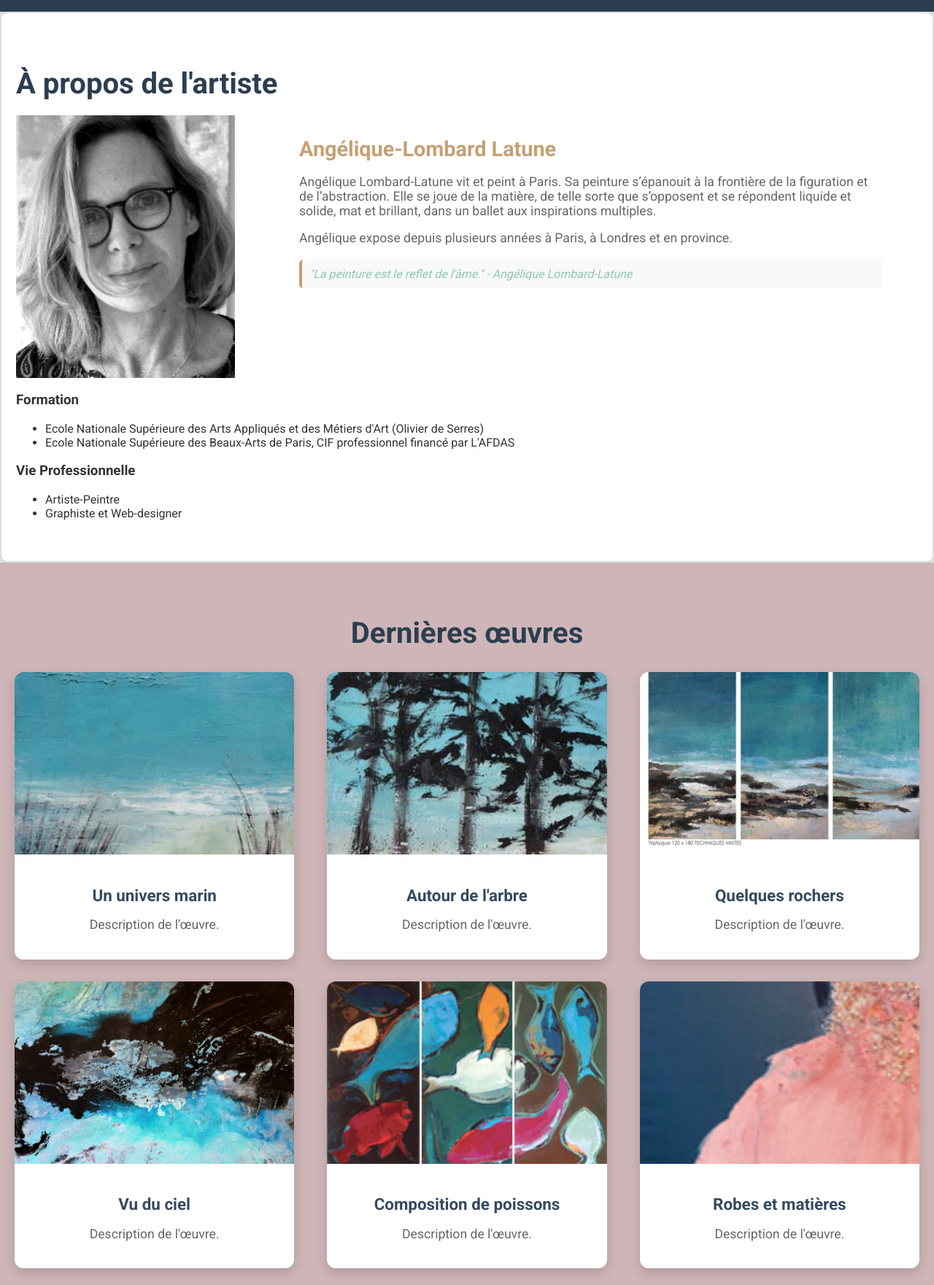
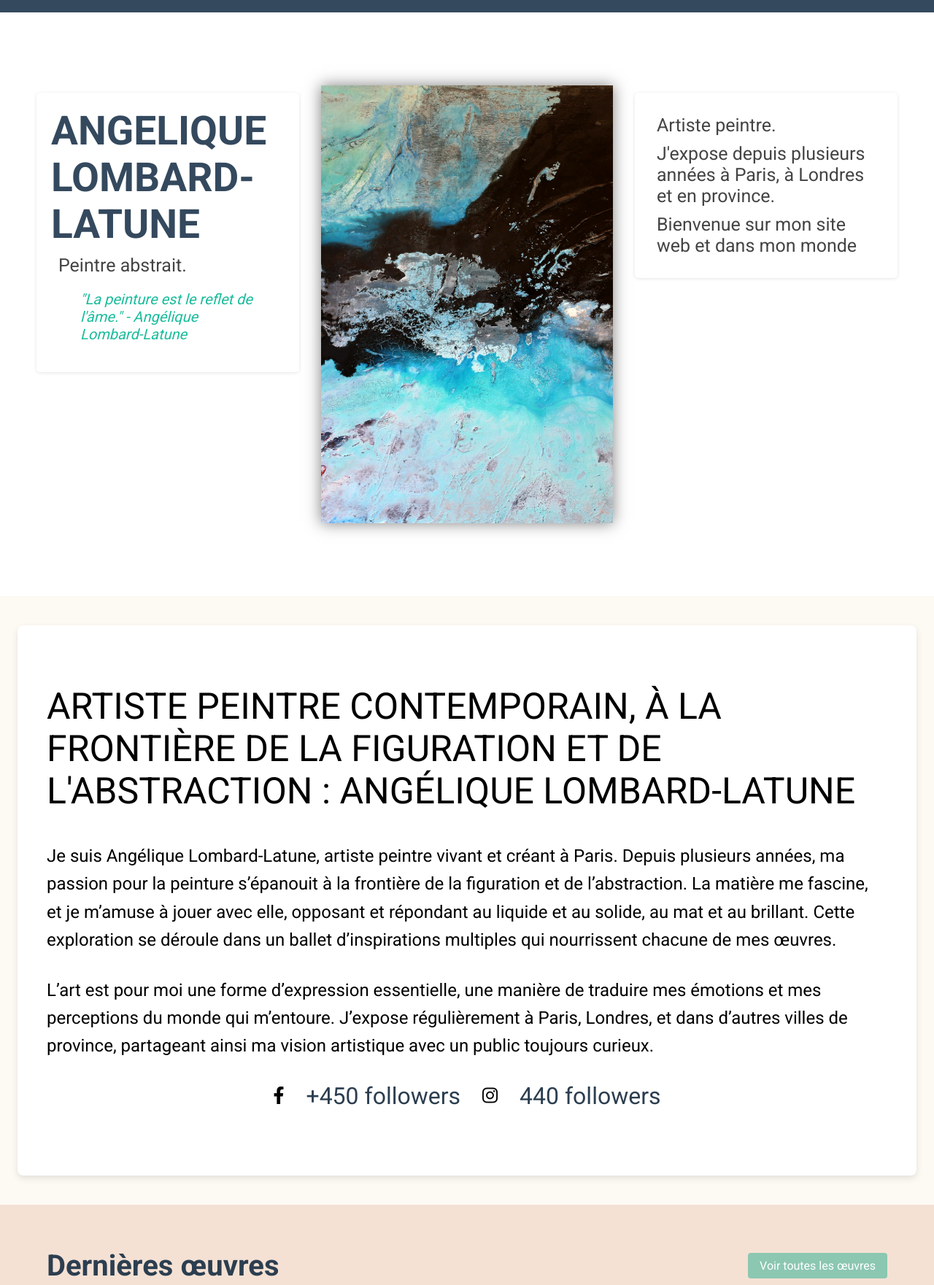
Before and after one commit to Jordan-celton/Ang-lique-Lombard, a plain HTML site: page index.html in a window 1280 px wide. Shown: the part 71-1832 px from the top of the page at 73% size. Drawn offline with Linux system fonts and the light colour scheme.

Commit message:
change style page

```diff
--- a/index.html
+++ b/index.html
@@ -13,6 +13,9 @@
     <link href="https://fonts.googleapis.com/css2?family=Roboto:wght@400;500;700&display=swap" rel="stylesheet">
     <link rel="stylesheet" href="https://cdnjs.cloudflare.com/ajax/libs/font-awesome/6.0.0-beta3/css/all.min.css">
     <link rel="stylesheet" href="style.css">
+    <link rel="preconnect" href="https://fonts.googleapis.com">
+    <link rel="preconnect" href="https://fonts.gstatic.com" crossorigin>
+    <link href="https://fonts.googleapis.com/css2?family=Dancing+Script:wght@400..700&display=swap" rel="stylesheet">
 </head>
 
 <body>
@@ -32,39 +35,65 @@
 
 <!-- Section À propos -->
 <section id="about">
-    <h2>À propos de l'artiste</h2>
+
     <div class="about-content">
-        <img src="./Angelque-Lombard-Latune_WEB.jpg" alt="Angélique Lombard-Latune" class="artist-image">
         <div class="about-bio">
-            <h3>Angélique-Lombard Latune</h3>
-            <p>Angélique Lombard-Latune vit et peint à Paris. Sa peinture s’épanouit à la frontière de la figuration et
-                de l’abstraction. Elle se joue de la matière, de telle sorte que s’opposent et se répondent liquide et
-                solide, mat et brillant, dans un ballet aux inspirations multiples.</p>
-            <p>Angélique expose depuis plusieurs années à Paris, à Londres et en province.</p>
+            <h3>ANGELIQUE LOMBARD-LATUNE</h3>
+            <p>Peintre abstrait.</p>
+
             <blockquote>"La peinture est le reflet de l'âme." - Angélique Lombard-Latune</blockquote>
         </div>
+        <img src="./tableaux/Angelque-Lombard-Latune-oeuvre-800-WEB.jpg" alt="Angélique Lombard-Latune"
+            class="artist-image">
+        <div class="about-education">
+
+
+                <p>Artiste peintre.</p>
+                <p>J'expose depuis plusieurs années à Paris, à Londres et en province.</p>
+                <p>Bienvenue sur mon site web et dans mon monde</p>
+
+        </div>
     </div>
-        <div class="about-education">
-            <h3>Formation</h3>
-            <ul>
-                <li>Ecole Nationale Supérieure des Arts Appliqués et des Métiers d'Art (Olivier de Serres)</li>
-                <li>Ecole Nationale Supérieure des Beaux-Arts de Paris, CIF professionnel financé par L'AFDAS</li>
-            </ul>
-        </div>
-        <div class="about-career">
-            <h3>Vie Professionnelle</h3>
-            <ul>
-                <li>Artiste-Peintre</li>
-                <li>Graphiste et Web-designer</li>
-            </ul>
-        </div>
+
+</section>
+<section class="presentation">
+    <h1>ARTISTE PEINTRE CONTEMPORAIN, À LA FRONTIÈRE DE LA FIGURATION ET DE L'ABSTRACTION : ANGÉLIQUE LOMBARD-LATUNE
+    </h1>
+    <p>Je suis Angélique Lombard-Latune, artiste peintre vivant et créant à Paris. Depuis plusieurs années, ma passion
+        pour la
+        peinture s’épanouit à la frontière de la figuration et de l’abstraction. La matière me fascine, et je m’amuse à
+        jouer
+        avec elle, opposant et répondant au liquide et au solide, au mat et au brillant. Cette exploration se déroule
+        dans un
+        ballet d’inspirations multiples qui nourrissent chacune de mes œuvres.</p>
+
+    <p>L’art est pour moi une forme d’expression essentielle, une manière de traduire mes émotions et mes perceptions
+        du monde
+        qui m’entoure. J’expose régulièrement à Paris, Londres, et dans d’autres villes de province, partageant ainsi ma
+        vision
+        artistique avec un public toujours curieux.</p>
+
+    <div class="social-media">
+        <a href="https://www.facebook.com/angelique.lombardlatune?locale=fr_FR" target="_blank" aria-label="Facebook">
+            <i class="fab fa-facebook-f"></i>
+        </a>
+        <span id="facebook-followers">+450  followers</span> <!-- Remplacez par votre nombre de followers -->
+
+        <a href="https://www.instagram.com/angeliquelombardlatune/" target="_blank" aria-label="Instagram">
+            <i class="fab fa-instagram"></i>
+        </a>
+        <span id="instagram-followers">440 followers</span> <!-- Remplacez par votre nombre de followers -->
     </div>
 </section>
 
 
+
 <!-- Section Galerie -->
 <section id="gallery">
-    <h2>Dernières œuvres</h2>
+    <div class="gallery-header">
+        <h2>Dernières œuvres</h2>
+        <a href="tableaux.html" class="view-all-works">Voir toutes les œuvres</a>
+    </div>
     <div class="gallery-container">
         <div class="gallery-item">
             <img src="/tableaux/univers-marin2.jpg" alt="Un univers marin">
@@ -108,29 +137,9 @@
                 <p>Description de l'œuvre.</p>
             </div>
         </div>
-        <div class="gallery-item">
-            <img src="/tableaux/quelques-rochers.jpg" alt="Un peu d'aquarelle">
-            <div class="gallery-info">
-                <h3>Un peu d'aquarelle</h3>
-                <p>Description de l'œuvre.</p>
-            </div>
-        </div>
-        <div class="gallery-item">
-            <img src="/tableaux/dessins.gif" alt="Des dessins">
-            <div class="gallery-info">
-                <h3>Des dessins</h3>
-                <p>Description de l'œuvre.</p>
-            </div>
-        </div>
-        <div class="gallery-item">
-            <img src="/tableaux/portrait.jpg" alt="Des portraits">
-            <div class="gallery-info">
-                <h3>Des portraits</h3>
-                <p>Description de l'œuvre.</p>
-            </div>
-        </div>
     </div>
 </section>
+
 
 
     <!-- Section Actualités -->
--- a/style.css
+++ b/style.css
@@ -2,37 +2,38 @@
 html,
 body {
     height: 100%;
-    /* Assure que le corps occupe toute la hauteur de la fenêtre */
 }
 
 body {
     display: flex;
     flex-direction: column;
     font-family: 'Roboto', sans-serif;
-    /* Police moderne */
     margin: 0;
     padding: 0;
-    background-color: #f9f9f9;
-    /* Teinte lumineuse */
-    color: #333;
+    background-color: #fdf9f3;
+    /* Teinte douce pour un look artistique */
+    color: #444;
+    /* Texte légèrement plus clair */
 }
 
+/* Section Header */
 header {
     display: flex;
     justify-content: space-between;
-    background-color: #2c3e50;
-    /* Couleur plus sombre pour un meilleur contraste */
+    background-color: #34495e;
+    /* Couleur sombre mais riche */
     padding: 20px;
     text-align: center;
-    color: white;
+    color: #fff;
     box-shadow: 0 4px 6px rgba(0, 0, 0, 0.2);
-    /* Ombre plus marquée pour effet flottant */
+    height: 80px;
 }
 
 header h1 {
     margin: 0;
     font-size: 2.5rem;
-    /* Taille de police plus grande pour le titre */
+    font-family: 'Dancing Script', cursive;
+    /* Typographie artistique */
 }
 
 nav ul {
@@ -50,32 +51,238 @@ nav ul li a {
     color: white;
     text-decoration: none;
     font-size: 1.2rem;
-    /* Augmenter la taille de police pour une meilleure lisibilité */
     transition: color 0.3s ease, opacity 0.3s ease;
-    /* Animation fluide */
 }
 
 nav ul li a:hover {
     color: #1abc9c;
-    /* Couleur d'accent moderne */
+    /* Couleur d'accent dynamique */
     opacity: 0.8;
-    /* Légère transparence au survol */
+}
+
+/* Section À propos */
+#about {
+    background-color: #ffffff;
+    /* Couleur neutre pour la section */
+    padding: 40px 20px;
+    margin: 0;
+    min-height: calc(100vh - 80px);
+    display: flex;
+    align-items: center;
+    justify-content: center;
+    flex-direction: column;
+    box-shadow: none;
+}
+
+.about-content {
+    display: flex;
+    justify-content: space-between;
+    align-items: flex-start;
+    max-width: 1200px;
+    margin: 0 auto;
+    padding: 20px;
+    flex-wrap: nowrap;
+    width: 100%;
+}
+
+/* Titres et paragraphes */
+.about-bio h3,
+.about-education h3,
+.about-career h3 {
+    font-size: 55px;
+    margin: 0;
+    color: #34495e;
+    /* Couleur sombre pour les titres */
+}
+
+.about-bio p,
+.about-education p,
+.about-career p {
+    font-size: 25px;
+    margin: 10px;
+}
+
+/* Sections */
+.about-bio,
+.about-education,
+.about-career {
+    flex: 1;
+    margin: 10px;
+    padding: 20px;
+    background-color: #fff;
+    border-radius: 5px;
+    box-shadow: 0 1px 5px rgba(0, 0, 0, 0.1);
+    min-width: 300px;
+}
+
+.artist-image {
+    flex-basis: 40%;
+    max-width: 400px;
+    height: 600px;
+    object-fit: cover;
+    margin: 0 20px;
+    box-shadow: 0 0 20px rgba(0, 0, 0, 0.5);
+}
+
+/* Flexbox ajustements */
+.about-bio,
+.about-education {
+    flex: 1;
+    max-width: 55%;
+}
+
+/* Media queries pour les écrans jusqu'à 1255px */
+@media (max-width: 1255px) {
+    .about-content {
+        flex-direction: column;
+        align-items: center;
+    }
+
+    .artist-image {
+        max-width: 80%;
+        margin-bottom: 20px;
+    }
+
+    .about-bio,
+    .about-education,
+    .about-career {
+        width: 100%;
+        max-width: 100%;
+        flex-basis: auto;
+    }
+}
+
+/* Media queries pour petits écrans (768px et moins) */
+@media (max-width: 768px) {
+    .about-content {
+        flex-direction: column;
+        align-items: center;
+    }
+
+    .artist-image {
+        max-width: 80%;
+        margin-bottom: 20px;
+    }
+
+    .about-bio,
+    .about-education,
+    .about-career {
+        width: 100%;
+        max-width: 100%;
+        flex-basis: auto;
+    }
+}
+
+/* Bloc citations */
+blockquote {
+    color: #1abc9c;
+    font-style: italic;
+    font-size: 20px;
+}
+
+/* Présentation */
+.presentation {
+    background-color: #ffffff;
+    color: #000;
+    padding: 30px;
+    margin: 20px 0;
+    border-radius: 8px;
+    box-shadow: 0 4px 10px rgba(0, 0, 0, 0.1);
+    width: 90%;
+    /* Utilisez une largeur relative pour la responsivité */
+    margin-left: auto;
+    /* Centre la section horizontalement */
+    margin-right: auto;
+    /* Centre la section horizontalement */
+}
+
+.presentation h1 {
+    font-size: 50px;
+    font-weight: 400;
+}
+
+.presentation p {
+    line-height: 1.6;
+    margin-bottom: 30px;
+    font-size: 1.1em;
+}
+
+/* Pour les écrans de tablette et de bureau */
+@media (min-width: 768px) {
+    .presentation {
+        margin: 40px auto;
+        /* Centre la section sur les grands écrans */
+        padding: 40px;
+    }
+
+    .presentation p {
+        font-size: 1.5em;
+    }
+}
+
+.social-media {
+    display: flex;
+    align-items: center;
+    justify-content: center;
+    margin-top: 0px;
+}
+
+.social-media a {
+    margin-right: 20px;
+    color: #000;
+    font-size: 1.5em;
+    transition: color 0.3s;
+}
+
+.social-media a:last-child {
+    margin-right: 0;
+}
+
+.social-media span {
+    font-size: 2em;
+    color: #2c3e50;
+    margin-left: 10px;
+}
+
+.social-media span+a {
+    margin-left: 30px;
+}
+
+.social-media {
+    margin-bottom: 50px;
 }
 
 /* Section Galerie */
+.gallery-header {
+    display: flex;
+    justify-content: space-between;
+    align-items: center;
+    margin-bottom: 1.5rem;
+}
+
+.view-all-works {
+    padding: 0.5rem 1rem;
+    background-color: #8BC7B1;
+    color: #fff;
+    text-decoration: none;
+    border-radius: 4px;
+    transition: background-color 0.3s;
+}
+
+.view-all-works:hover {
+    background-color: #6DAF8B;
+}
+
 #gallery {
-    padding: 40px 20px;
-    background-color: #CEB5B7;
-    /* Couleur de fond légère pour la section */
-    /* Une couleur de fond douce pour différencier la section */
+    padding: 60px 5%;
+    /* Utilisation de pourcentage pour un meilleur ajustement */
+    background-color: #f4e1d4;
 }
 
 #gallery h2 {
     font-size: 2.5rem;
-    margin-bottom: 30px;
-    text-align: center;
+    margin: 0;
     color: #2c3e50;
-    /* Couleur de titre plus sombre pour le contraste */
 }
 
 .gallery-container {
@@ -83,25 +290,24 @@ nav ul li a:hover {
     flex-wrap: wrap;
     justify-content: space-between;
     gap: 30px;
-    /* Plus d'espace entre les cartes */
 }
 
 .gallery-item {
-    width: calc(33.333% - 30px);
-    /* Ajuste pour tenir compte des espaces */
+    flex: 1 1 calc(33.333% - 30px);
+    /* Utilisation de flex pour la répartition */
     background-color: #ffffff;
     border-radius: 12px;
     box-shadow: 0 6px 16px rgba(0, 0, 0, 0.15);
     overflow: hidden;
     transition: transform 0.3s ease, box-shadow 0.3s ease;
+    min-width: 250px;
+    /* Garantit une taille minimale */
 }
 
 .gallery-item img {
     width: 100%;
     height: 250px;
-    /* ou une hauteur adaptée à votre design */
     object-fit: cover;
-    /* pour ajuster l'image tout en remplissant le conteneur */
     display: block;
 }
 
@@ -112,35 +318,42 @@ nav ul li a:hover {
 
 .gallery-item:hover {
     transform: scale(1.05);
-    /* Légère augmentation de la taille au survol */
     box-shadow: 0 12px 24px rgba(0, 0, 0, 0.25);
-    /* Ombre plus marquée au survol */
 }
 
 .gallery-info h3 {
     font-size: 1.4rem;
     margin-bottom: 10px;
     color: #34495e;
-    /* Couleur de texte plus sombre pour les titres */
 }
 
 .gallery-info p {
     font-size: 1.1rem;
     color: #666;
-    /* Couleur plus douce pour la description */
+}
+
+/* Media Queries pour une meilleure réactivité */
+@media (max-width: 1024px) {
+    .gallery-item {
+        flex: 1 1 calc(50% - 30px);
+        /* Deux éléments par ligne sur les écrans moyens */
+    }
+}
+
+@media (max-width: 768px) {
+    .gallery-item {
+        flex: 1 1 calc(100% - 30px);
+        /* Un élément par ligne sur les écrans petits */
+    }
 }
 
 /* Actualités */
 #news {
     padding: 40px 20px;
     background-color: #eaeaea;
-    /* Fond gris clair pour bien délimiter la section des actualités */
     border: 2px solid #ddd;
-    /* Bordure autour de la section des actualités */
     border-radius: 10px;
-    /* Coins arrondis pour un effet doux */
     box-shadow: 0 6px 12px rgba(0, 0, 0, 0.2);
-    /* Ombre plus marquée */
 }
 
 #news h2 {
@@ -153,104 +366,26 @@ nav ul li a:hover {
 .news-container {
     display: grid;
     grid-template-columns: repeat(auto-fit, minmax(300px, 1fr));
-    /* Disposition en grille */
     gap: 20px;
 }
 
 .news-item {
-    background-color: blanchedalmond;
+    background-color: #fff5e5;
+    /* Couleur douce pour les articles */
     padding: 20px;
     border-radius: 10px;
     border: 1px solid #ddd;
-    /* Bordure légère pour chaque article de news */
-    box-shadow: 0 4px 12px rgba(0, 0, 0, 0.2);
-    transition: transform 0.3s ease, box-shadow 0.3s ease;
-}
-
-.news-item:hover {
-    transform: translateY(-10px);
-    box-shadow: 0 12px 24px rgba(0, 0, 0, 0.3);
+    box-shadow: 0 4px 6px rgba(0, 0, 0, 0.1);
 }
 
 .news-item h3 {
-    font-size: 1.8rem;
-    margin-bottom: 10px;
+    font-size: 1.5rem;
+    margin: 0;
 }
 
 .news-item p {
-    font-size: 1.1rem;
-    color: #666;
-}
-
-.news-item a {
-    color: #1abc9c;
-    text-decoration: none;
-    transition: color 0.3s ease, border-bottom 0.3s ease;
-}
-
-.news-item a:hover {
-    color: #16a085;
-    border-bottom: 2px solid #16a085;
-}
-
-/* Section À propos */
-.artist-image {
-    width: 300px;
-    height: 360px;
-    object-fit: cover;
-    margin-bottom: 20px;
-    /* Marges par défaut */
-}
-
-#about {
-    padding: 40px 20px;
-    background-color: #ffffff;
-    text-align: left;
-    border: 2px solid #ddd;
-    border-radius: 10px;
-    box-shadow: 0 6px 12px rgba(0, 0, 0, 0.2);
-}
-
-#about h2 {
-    font-size: 2.5rem;
-    margin-bottom: 20px;
-    color: #2c3e50;
-}
-
-.about-content {
-    display: flex;
-    flex-direction: column;
-    /* Empilement vertical sur les petits écrans */
-    gap: 20px;
-    align-items: center;
-}
-
-
-
-.about-bio {
-    max-width: 800px;
-    margin: 0 auto;
-}
-
-.about-bio h3 {
-    font-size: 1.8rem;
-    margin-bottom: 10px;
-    color: #C5A073;
-}
-
-.about-bio p {
-    font-size: 1.1rem;
-    color: #666;
-}
-
-blockquote {
-    font-style: italic;
-    color: #8BC7B1;
-    margin: 20px 0;
-    padding: 10px;
-    border-left: 4px solid #C5A073;
-    background-color: #f9f9f9;
-    border-radius: 5px;
+    font-size: 1rem;
+    margin: 10px 0 0;
 }
 
 /* Formulaire */
@@ -343,83 +478,3 @@ footer i {
     /* Espacement entre l'icône et le texte */
     font-size: 1.2rem;
 }
-
-/* Styles responsifs pour appareils mobiles */
-
-/* Pour les écrans de 768px ou moins */
-@media (max-width: 768px) {
-    header {
-        display: flex;
-        flex-direction: column;
-    }
-
-    .gallery-container {
-        flex-direction: column;
-        align-items: center;
-    }
-
-    .gallery-item {
-        width: calc(50% - 20px);
-    }
-
-    nav ul {
-        display: flex;
-        flex-direction: column;
-        align-items: center;
-    }
-
-    nav ul li {
-        margin-bottom: 10px;
-    }
-
-    form {
-        padding: 15px;
-    }
-
-    input,
-    textarea {
-        padding: 8px;
-        font-size: 0.9rem;
-    }
-
-    button {
-        font-size: 1rem;
-        padding: 8px 16px;
-    }
-}
-
-/* Pour les très petits écrans de 480px ou moins */
-@media (max-width: 480px) {
-    .gallery-item {
-        width: calc(100% - 20px);
-        /* 1 carte par ligne sur les très petits écrans */
-    }
-
-    #contact h2 {
-        font-size: 1.5rem;
-    }
-
-    form {
-        padding: 10px;
-    }
-
-    button {
-        font-size: 0.9rem;
-        padding: 6px 12px;
-    }
-}
-
-/* Pour les écrans de 768px ou plus */
-@media (min-width: 768px) {
-    .about-content {
-        flex-direction: row;
-        /* Aligner horizontalement sur les écrans larges */
-        align-items: flex-start;
-        gap: 40px;
-    }
-
-    .artist-image {
-        margin-bottom: 0;
-        /* Supprimer la marge en bas lorsqu'elle est à côté du texte */
-    }
-}
```
Also changed, not shown: pages/actualites.html (+4 -1 lines), info.txt (added).
